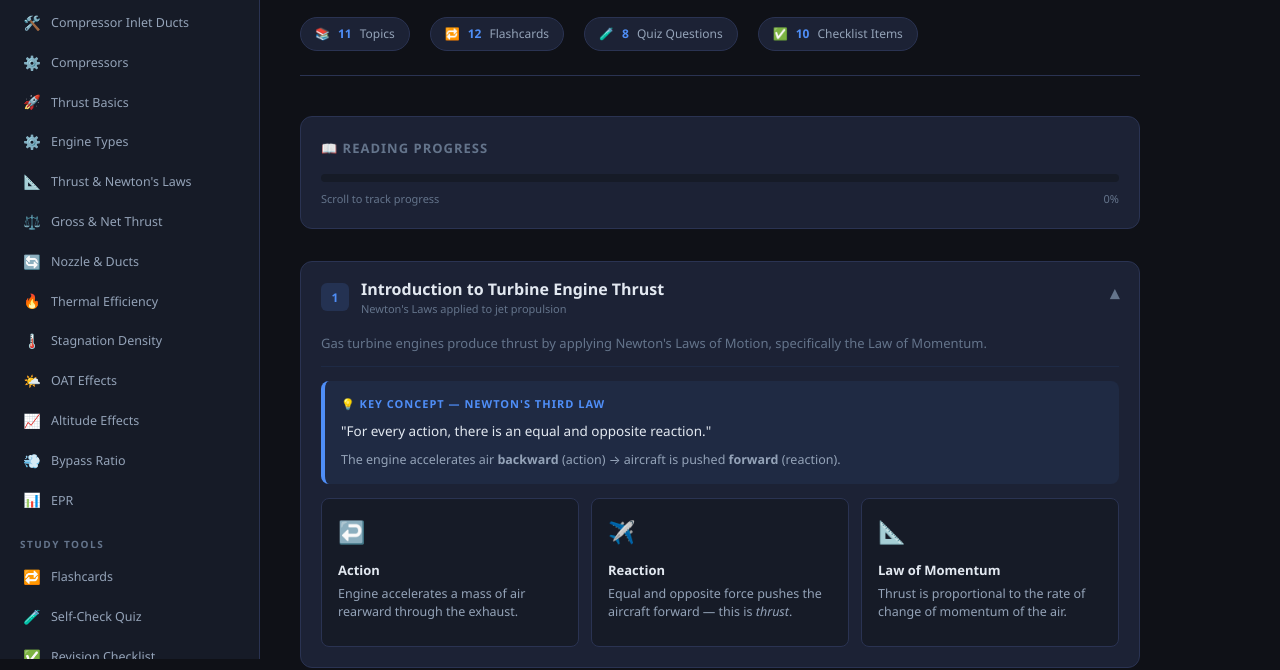
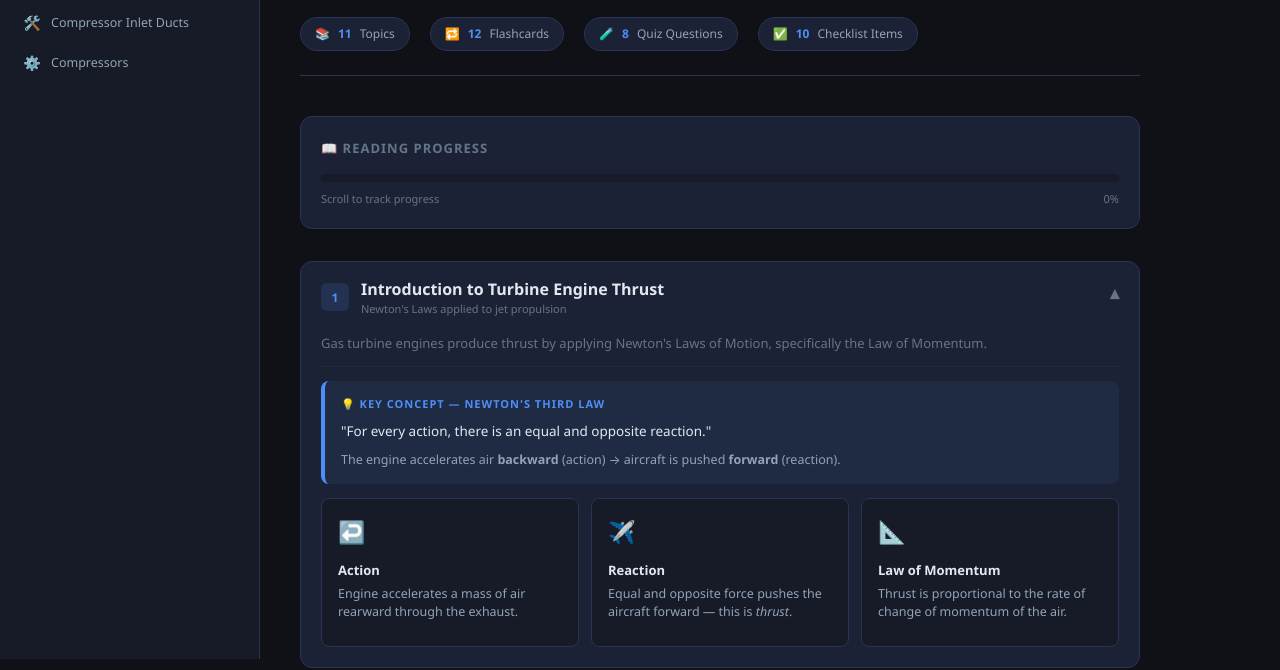
Before and after one commit to ma9289425-ctrl/Aviation2, a plain HTML site: page index.html in a window 1280 px wide. Shown: the part 141-811 px from the top of the page. Drawn offline with Linux system fonts and the light colour scheme.

Commit message:
Update index.html

```diff
--- a/index.html
+++ b/index.html
@@ -946,21 +946,6 @@
   <a class="sidebar-item" href="Compressor Inlet Ducts.html"><span class="sidebar-icon">🛠️</span>Compressor Inlet Ducts</a>
   <a class="sidebar-item" href="Compressors.html"><span class="sidebar-icon">⚙️</span>Compressors</a>
 
-  <a class="sidebar-item" href="#sec-intro" data-section="sec-intro"><span class="sidebar-icon">🚀</span>Thrust Basics</a>
-  <a class="sidebar-item" href="#sec-engines" data-section="sec-engines"><span class="sidebar-icon">⚙️</span>Engine Types</a>
-  <a class="sidebar-item" href="#sec-thrust-laws" data-section="sec-thrust-laws"><span class="sidebar-icon">📐</span>Thrust & Newton's Laws</a>
-  <a class="sidebar-item" href="#sec-gross-net" data-section="sec-gross-net"><span class="sidebar-icon">⚖️</span>Gross & Net Thrust</a>
-  <a class="sidebar-item" href="#sec-nozzle" data-section="sec-nozzle"><span class="sidebar-icon">🔄</span>Nozzle & Ducts</a>
-  <a class="sidebar-item" href="#sec-efficiency" data-section="sec-efficiency"><span class="sidebar-icon">🔥</span>Thermal Efficiency</a>
-  <a class="sidebar-item" href="#sec-stagnation" data-section="sec-stagnation"><span class="sidebar-icon">🌡️</span>Stagnation Density</a>
-  <a class="sidebar-item" href="#sec-oat" data-section="sec-oat"><span class="sidebar-icon">🌤️</span>OAT Effects</a>
-  <a class="sidebar-item" href="#sec-altitude" data-section="sec-altitude"><span class="sidebar-icon">📈</span>Altitude Effects</a>
-  <a class="sidebar-item" href="#sec-bypass" data-section="sec-bypass"><span class="sidebar-icon">💨</span>Bypass Ratio</a>
-  <a class="sidebar-item" href="#sec-epr" data-section="sec-epr"><span class="sidebar-icon">📊</span>EPR</a>
-  <div class="sidebar-label" style="margin-top:8px;">Study Tools</div>
-  <a class="sidebar-item" href="#sec-flashcards" data-section="sec-flashcards"><span class="sidebar-icon">🔁</span>Flashcards</a>
-  <a class="sidebar-item" href="#sec-quiz" data-section="sec-quiz"><span class="sidebar-icon">🧪</span>Self-Check Quiz</a>
-  <a class="sidebar-item" href="#sec-checklist" data-section="sec-checklist"><span class="sidebar-icon">✅</span>Revision Checklist</a>
 </aside>
 
 <!-- MAIN CONTENT -->
```
